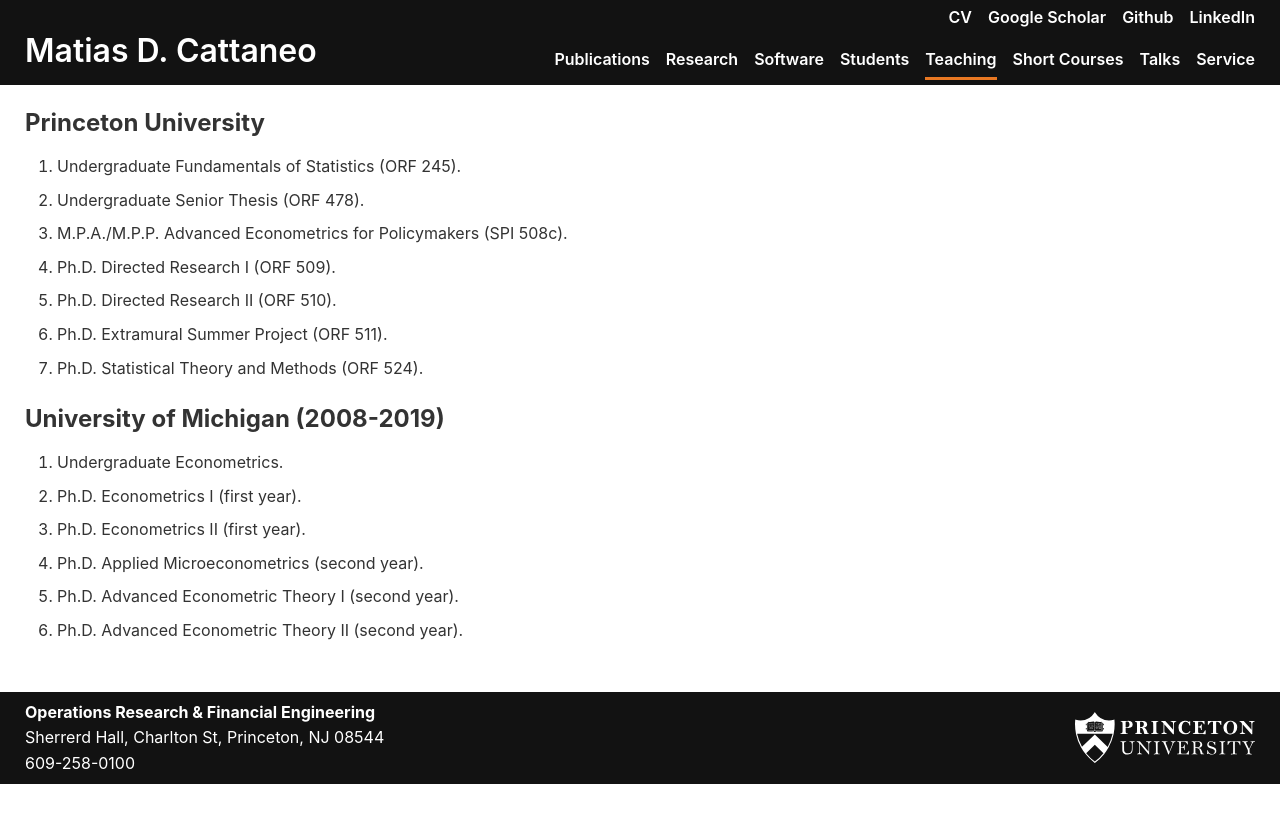
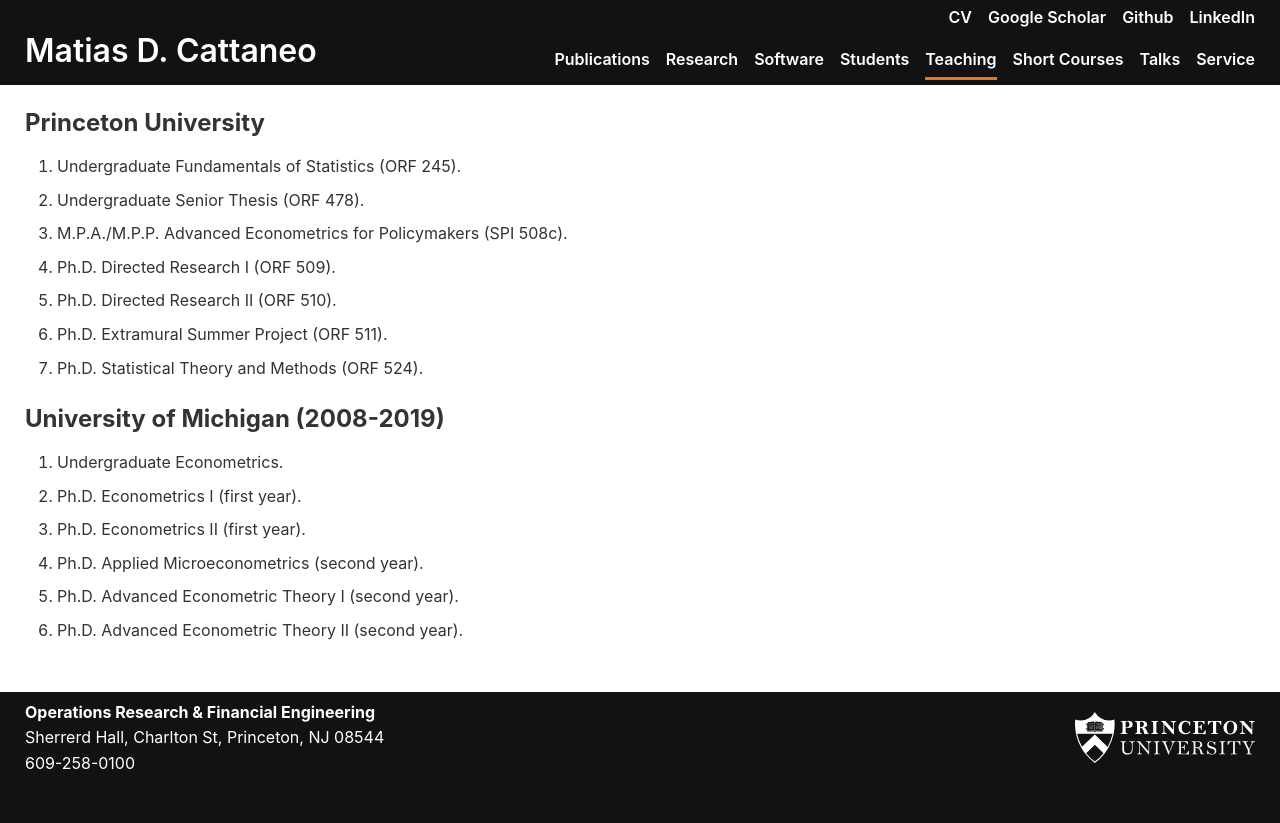
Before and after one commit to mdcattaneo/mdcattaneo.github.io, a Jekyll site: the page built from teaching.html, in a window 1280 px wide. Shown: the top 823 px of the page. Built offline with Jekyll 4.4.1, drawn with Linux system fonts in a browser that asks for light colours; some web fonts are replaced.

Commit message:
Extend footer background beyond bottom of page
Add box-shadow to footer to create black background beyond footer element without adding scroll. Prevents white body background from showing when over-scrolling on some browsers.

```diff
--- a/assets/css/styles.css
+++ b/assets/css/styles.css
@@ -450,6 +450,7 @@ footer {
   background-color: #121212;
   color: #fff;
   width: 100%; /* Removed padding and margin-top */
+  box-shadow: 0 50vh 0 50vh #121212; /* Extend black background beyond footer without adding scroll */
 }
 
 footer .container {
```
